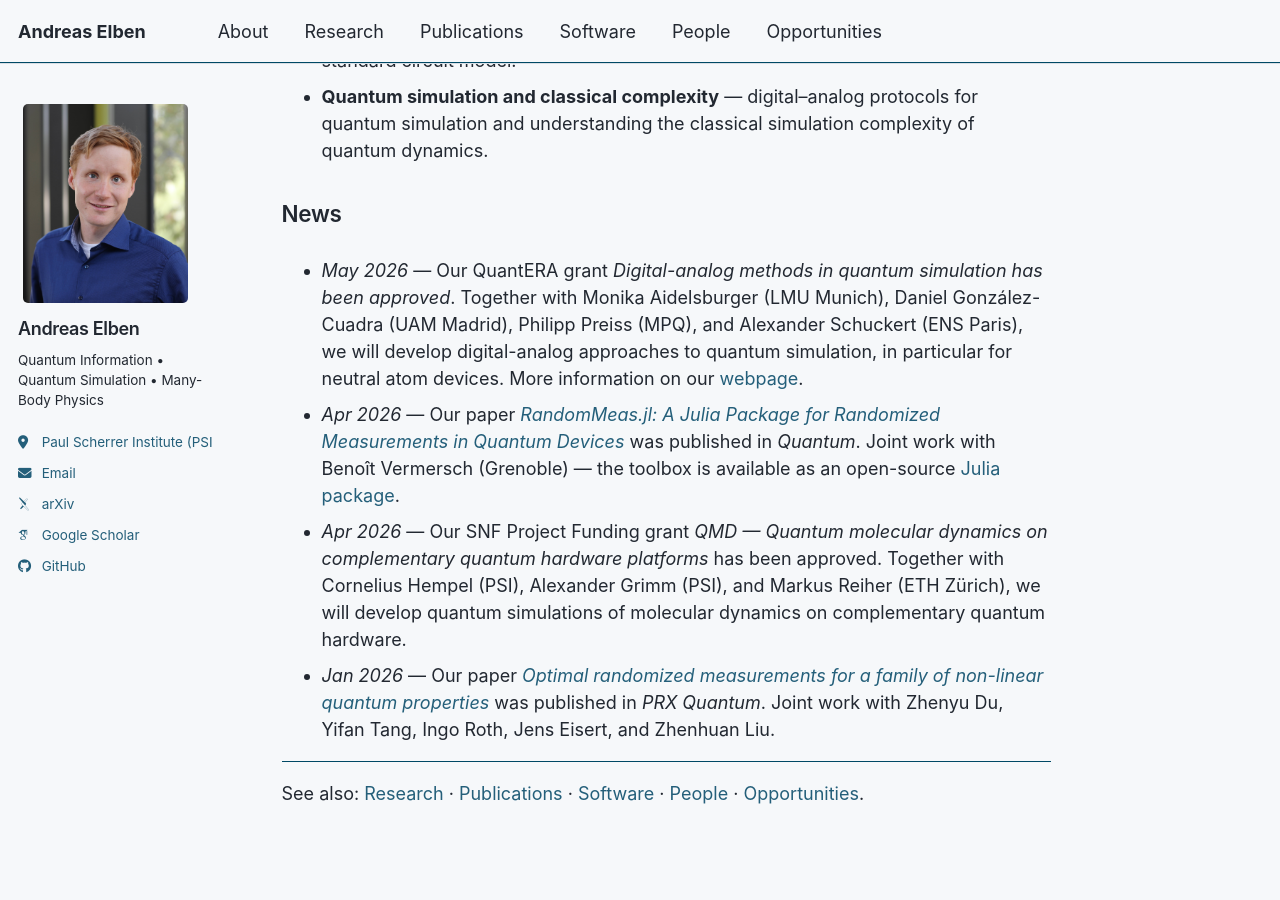
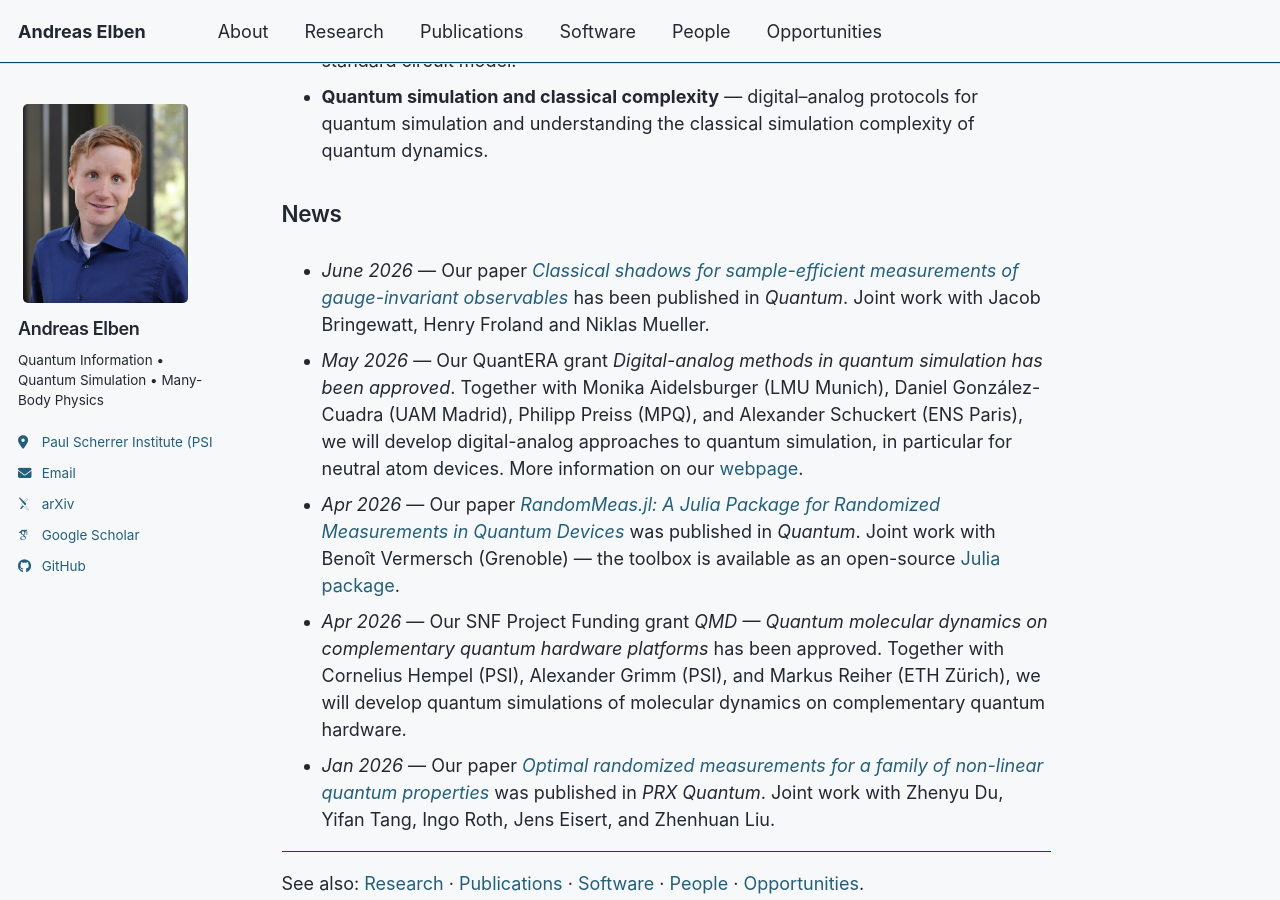
Before and after one commit to andreaselben/andreaselben.github.io, a Jekyll site: the page built from _pages/about.md, in a window 1280 px wide and 900 px high, scrolled down 655 px. Built offline with Jekyll 4.4.1, drawn with Linux system fonts in a browser that asks for light colours; some web fonts are replaced; a script bundle is joined from its source files by our own code; library files that are not in the unit come from our copies.

Commit message:
Update about.md

```diff
--- a/_pages/about.md
+++ b/_pages/about.md
@@ -23,6 +23,7 @@ A few directions we're currently working on:
 
 ## News
 
+- *June 2026* — Our paper [*Classical shadows for sample-efficient measurements of gauge-invariant observables*](https://quantum-journal.org/papers/q-2026-06-08-2127/) has been published in *Quantum*. Joint work with Jacob Bringewatt, Henry Froland and Niklas Mueller.
 - *May 2026* — Our QuantERA grant *Digital-analog methods in quantum simulation has been approved*. Together with Monika Aidelsburger (LMU Munich), Daniel González-Cuadra (UAM Madrid), Philipp Preiss (MPQ), and Alexander Schuckert (ENS Paris), we will develop digital-analog approaches to quantum simulation, in particular for neutral atom devices. More information on our [webpage](http://digianaqsim.eu/).
 - *Apr 2026* — Our paper [*RandomMeas.jl: A Julia Package for Randomized Measurements in Quantum Devices*](https://quantum-journal.org/papers/q-2026-04-28-2086/) was published in *Quantum*. Joint work with Benoît Vermersch (Grenoble) — the toolbox is available as an open-source [Julia package](/software/).
 - *Apr 2026* — Our SNF Project Funding grant *QMD — Quantum molecular dynamics on complementary quantum hardware platforms* has been approved. Together with Cornelius Hempel (PSI), Alexander Grimm (PSI), and Markus Reiher (ETH Zürich), we will develop quantum simulations of molecular dynamics on complementary quantum hardware.
```
